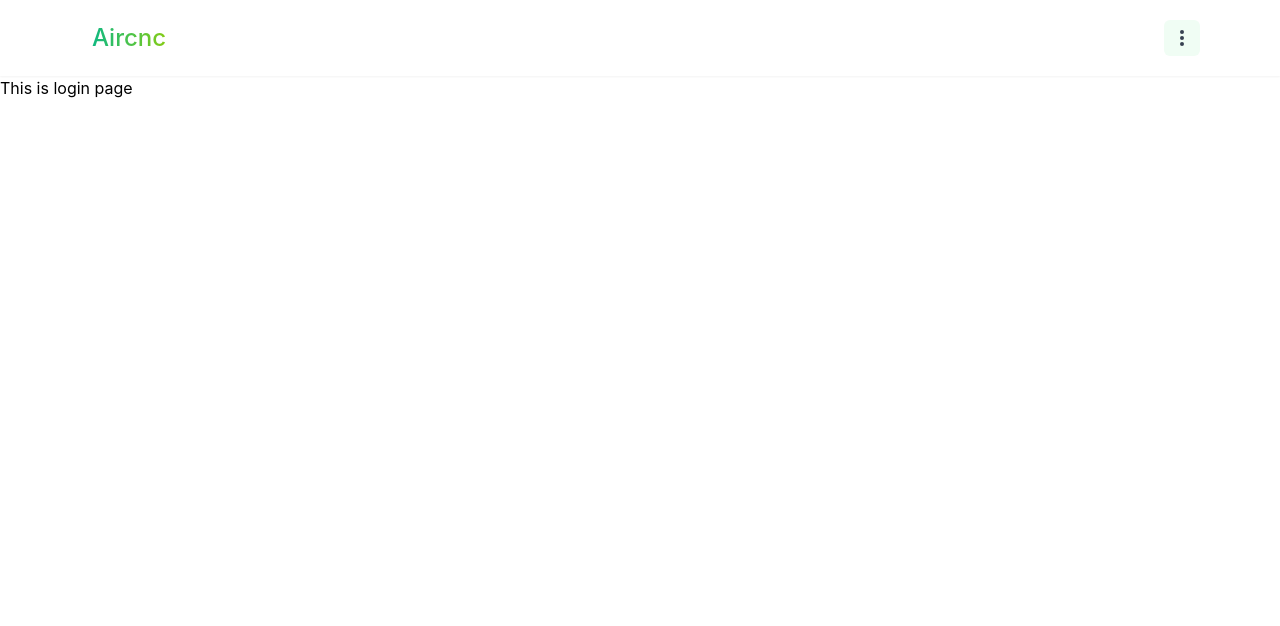
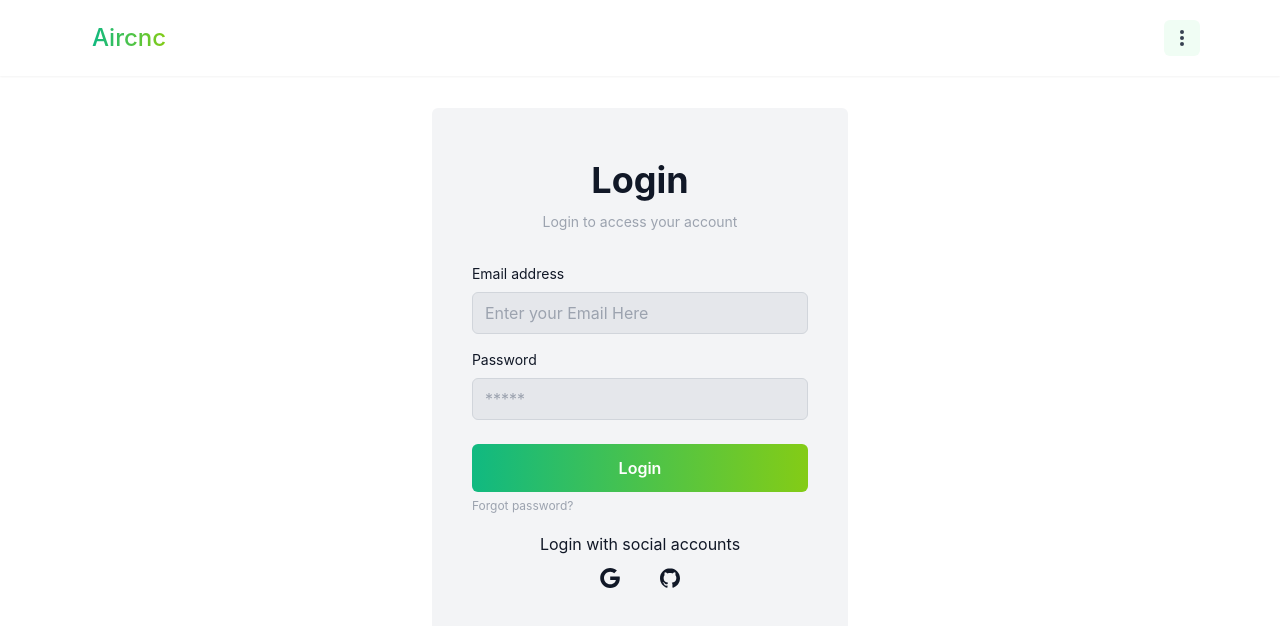
Before and after one commit to dev-parthive/aircnc, a React (Create React App) app: page /login in a window 1280 px wide. Shown: the top 626 px of the page. Built offline with nearby package versions, Linux system fonts and the light colour scheme.

Commit message:
login page done

```diff
--- a/package.json
+++ b/package.json
@@ -6,6 +6,7 @@
     "@testing-library/jest-dom": "^5.16.5",
     "@testing-library/react": "^13.4.0",
     "@testing-library/user-event": "^13.5.0",
+    "firebase": "^9.17.2",
     "react": "^18.2.0",
     "react-datepicker": "^4.10.0",
     "react-dom": "^18.2.0",
--- /dev/null
+++ b/src/Firebase/Firebase.config.js
@@ -0,0 +1,18 @@
+// Import the functions you need from the SDKs you need
+import { initializeApp } from "firebase/app";
+// TODO: Add SDKs for Firebase products that you want to use
+// https://firebase.google.com/docs/web/setup#available-libraries
+
+// Your web app's Firebase configuration
+const firebaseConfig = {
+  apiKey: "AIzaSyD2GGCOiBMFYDQF6Z-E4EfuDO3WKrZLt24",
+  authDomain: "aircnc-6ce03.firebaseapp.com",
+  projectId: "aircnc-6ce03",
+  storageBucket: "aircnc-6ce03.appspot.com",
+  messagingSenderId: "378883874784",
+  appId: "1:378883874784:web:0c39cf7f851e139d60d585"
+};
+
+// Initialize Firebase
+const app = initializeApp(firebaseConfig);
+export default app;
--- /dev/null
+++ b/src/Shared/CommingSoon/CommingSoon.js
@@ -0,0 +1,20 @@
+import React from 'react';
+
+const CommingSoon = () => {
+    return (
+        <div className='flex justify-center items-center mt-[300px]'>
+            <p className='text-6xl font-bold'>C</p>
+            <div className='w-9 h-9 border-8 border-d border-dashed
+             rounded-full animate-spin mt-3 border-green-400 '>
+                </div>
+                <p className='text-6xl font-bold '>ming S</p>
+                <div className='w-9 h-9 border-8 border-dashed rounded-full animate-spin mt-3 border-green-400'></div>
+                <div className='w-9 h-9 border-8 border-dashed rounded-full animate-spin mt-3 border-green-400 ml-2'></div>
+                <p className='text-6xl font-bold'>n...</p>
+
+
+        </div>
+    );
+};
+
+export default CommingSoon;
--- /dev/null
+++ b/src/Shared/Spinner/SmallSpinner.js
@@ -0,0 +1,12 @@
+import React from 'react';
+
+const SmallSpinner = () => {
+    return (
+        <div className='flex justify-center items-center h-full '>
+            <div className='w-6 h-6 border-2 border-dashed rounded-full animate-spin border-yellow-500'></div>
+
+        </div>
+    );
+};
+
+export default SmallSpinner;
--- /dev/null
+++ b/src/Shared/Spinner/Spinner.js
@@ -0,0 +1,14 @@
+import React from 'react';
+
+const Spinner = () => {
+    return (
+        <div className='flex justify-center items-center h-full '>
+            <p className='text-7xl font-thin'>L</p>
+            <div className='w-10 h-10 border-8 border-dashed rounded-full animate-spin mt-5 border-green-400'></div>
+            <p className='text-7xl font-thin'>adding.....</p>
+
+        </div>
+    );
+};
+
+export default Spinner;
--- a/src/contexts/AuthProvider.js
+++ b/src/contexts/AuthProvider.js
@@ -1,7 +1,8 @@
 import React, { createContext, useState } from 'react';
-
+import {getAuth} from 'firebase/auth'
+import app from '../Firebase/Firebase.config';
 export const AuthContext = createContext()
-
+const auth = getAuth(app)
 const AuthProvider = ({children}) => {
     const [user, setUser] = useState({
       email: "parthive"
--- a/src/pages/Home/Home.js
+++ b/src/pages/Home/Home.js
@@ -1,9 +1,15 @@
 import React from 'react';
+import CommingSoon from '../../Shared/CommingSoon/CommingSoon';
+import SmallSpinner from '../../Shared/Spinner/SmallSpinner';
+import Spinner from '../../Shared/Spinner/Spinner';
 
 const Home = () => {
     return (
         <div>
            This is the homepage
+           <SmallSpinner></SmallSpinner>
+           <Spinner></Spinner>
+           <CommingSoon></CommingSoon>
         </div>
     );
 };
--- a/src/pages/Login/Login.js
+++ b/src/pages/Login/Login.js
@@ -1,9 +1,85 @@
 import React from 'react';
+import PrimaryButton from '../../Shared/Buttons/PrimaryButton';
 
 const Login = () => {
     return (
-        <div>
-            This is login page
+        <div className='flex justify-center pt-8'>
+            <div className='flex flex-col max-w-md p-6
+            rounded-md sm:p-10 bg-gray-100 text-gray-900             '>
+                <div className='mb-8 text-center'>
+                    <h1 className='my-3 text-4xl font-bold'>Login</h1>
+                    <p className='text-sm text-gray-400'>Login to access your account</p>
+                </div>
+                <form action=""
+                    className='space-y-6 '>
+                    <div className='space-y-4'>
+                        <div>
+                            <label htmlFor="email" className='block mb-2 text-sm'>Email address</label>
+                            <input type="email"
+                                //to get the email address
+                                name='email'
+                                id='email'
+                                required
+                                placeholder='Enter your Email Here '
+                                className='w-full px-3 py-2 border rounded-md border-gray-300 focus:outline-green-500 bg-gray-200 text-gray-900'
+                            />
+                        </div>
+                        <div>
+                            <label htmlFor="password" className='block mb-2 text-sm'>Password</label>
+                            <input name='password' id='password'
+                                required
+                                placeholder='*****'
+                                className="w-full px-3 py-2 border rounded-md border-gray-300 bg-gray-200 text-gray-900 focus:outline-green-500 "
+                                type="password" />
+
+                        </div>
+                    </div>
+                    <div>
+                        <PrimaryButton type="submit"
+                            classes="w-full px-8 py-3 font-semibold rounded-md bg-gray-900 hover:bg-gray-700 hover:text-white text-gray-100">
+                            Login
+                        </PrimaryButton>
+                    </div>
+
+                </form>
+
+                <div className='space-y-1'>
+                        <button className='text-xs hover:underline text-gray-400'>
+                            Forgot password?
+                        </button>
+                </div>
+                <div className='flex items-center pt-4 space-x-1'>
+                    <div className='flex-1 h-px sm:w-16 dark:bg-gray-700'></div>
+                    <p>Login with social accounts</p>
+                    <div className='flex-1 h-px sm:w-16
+                    dark:bg-gray-700'></div>
+                </div>
+                <div className='flex justify-center space-x-4'>
+                    <button aria-label='Log in with Google' className='p-3 rounded-sm'>
+                    <svg
+              xmlns='http://www.w3.org/2000/svg'
+              viewBox='0 0 32 32'
+              className='w-5 h-5 fill-current'
+            >
+              <path d='M16.318 13.714v5.484h9.078c-0.37 2.354-2.745 6.901-9.078 6.901-5.458 0-9.917-4.521-9.917-10.099s4.458-10.099 9.917-10.099c3.109 0 5.193 1.318 6.38 2.464l4.339-4.182c-2.786-2.599-6.396-4.182-10.719-4.182-8.844 0-16 7.151-16 16s7.156 16 16 16c9.234 0 15.365-6.49 15.365-15.635 0-1.052-0.115-1.854-0.255-2.651z'></path>
+            </svg>
+                    </button>
+
+                <button aria-label='Log in with Github'
+                className='p-3 rounded-sm'>
+                    <svg
+              xmlns='http://www.w3.org/2000/svg'
+              viewBox='0 0 32 32'
+              className='w-5 h-5 fill-current'
+            >
+              <path d='M16 0.396c-8.839 0-16 7.167-16 16 0 7.073 4.584 13.068 10.937 15.183 0.803 0.151 1.093-0.344 1.093-0.772 0-0.38-0.009-1.385-0.015-2.719-4.453 0.964-5.391-2.151-5.391-2.151-0.729-1.844-1.781-2.339-1.781-2.339-1.448-0.989 0.115-0.968 0.115-0.968 1.604 0.109 2.448 1.645 2.448 1.645 1.427 2.448 3.744 1.74 4.661 1.328 0.14-1.031 0.557-1.74 1.011-2.135-3.552-0.401-7.287-1.776-7.287-7.907 0-1.751 0.62-3.177 1.645-4.297-0.177-0.401-0.719-2.031 0.141-4.235 0 0 1.339-0.427 4.4 1.641 1.281-0.355 2.641-0.532 4-0.541 1.36 0.009 2.719 0.187 4 0.541 3.043-2.068 4.381-1.641 4.381-1.641 0.859 2.204 0.317 3.833 0.161 4.235 1.015 1.12 1.635 2.547 1.635 4.297 0 6.145-3.74 7.5-7.296 7.891 0.556 0.479 1.077 1.464 1.077 2.959 0 2.14-0.020 3.864-0.020 4.385 0 0.416 0.28 0.916 1.104 0.755 6.4-2.093 10.979-8.093 10.979-15.156 0-8.833-7.161-16-16-16z'></path>
+            </svg>
+                </button>
+
+                </div>
+
+            </div>
+
         </div>
     );
 };
```
Also changed, not shown: 1 other file (tests, documents, lock files or other folders).
